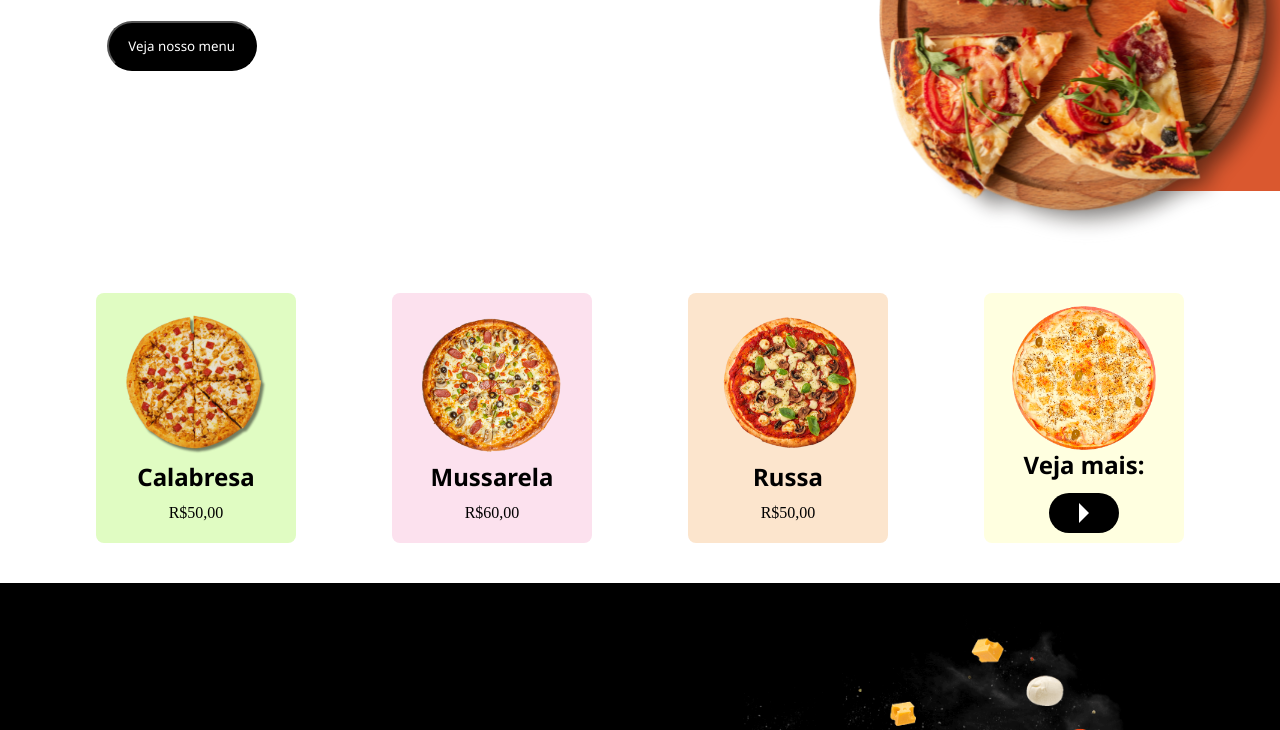
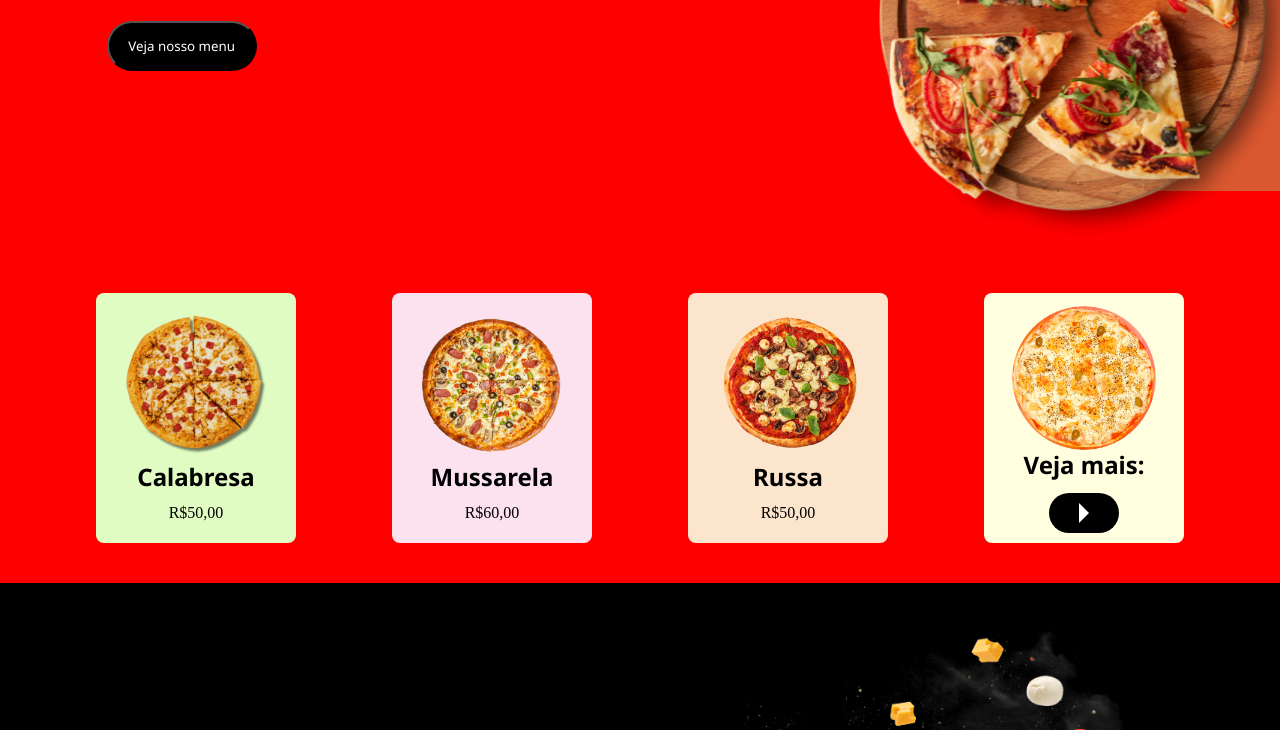
Before and after one commit to SaraJus/Atividade-AIDR, a plain HTML site: page index.html in a window 1280 px wide. Shown: the part 403-1133 px from the top of the page. Drawn offline with nearby package versions, Linux system fonts and the light colour scheme.

Commit message:
Update main.css

```diff
--- a/css/main.css
+++ b/css/main.css
@@ -12,3 +12,6 @@
 @import "module/local.css";
 @import "layout/_section_servlocal.css";
 @import "layout/footer.css";
+
+body {
+  background-color: red;
```
